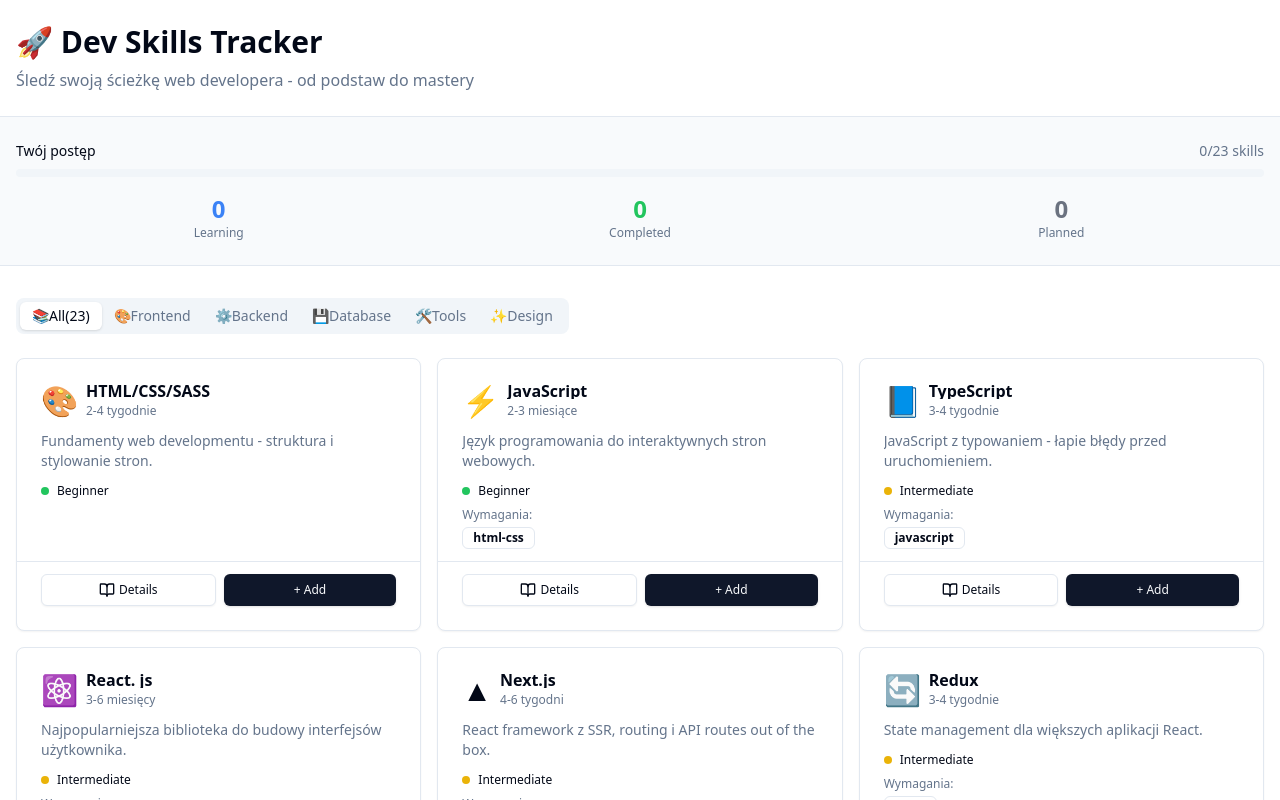
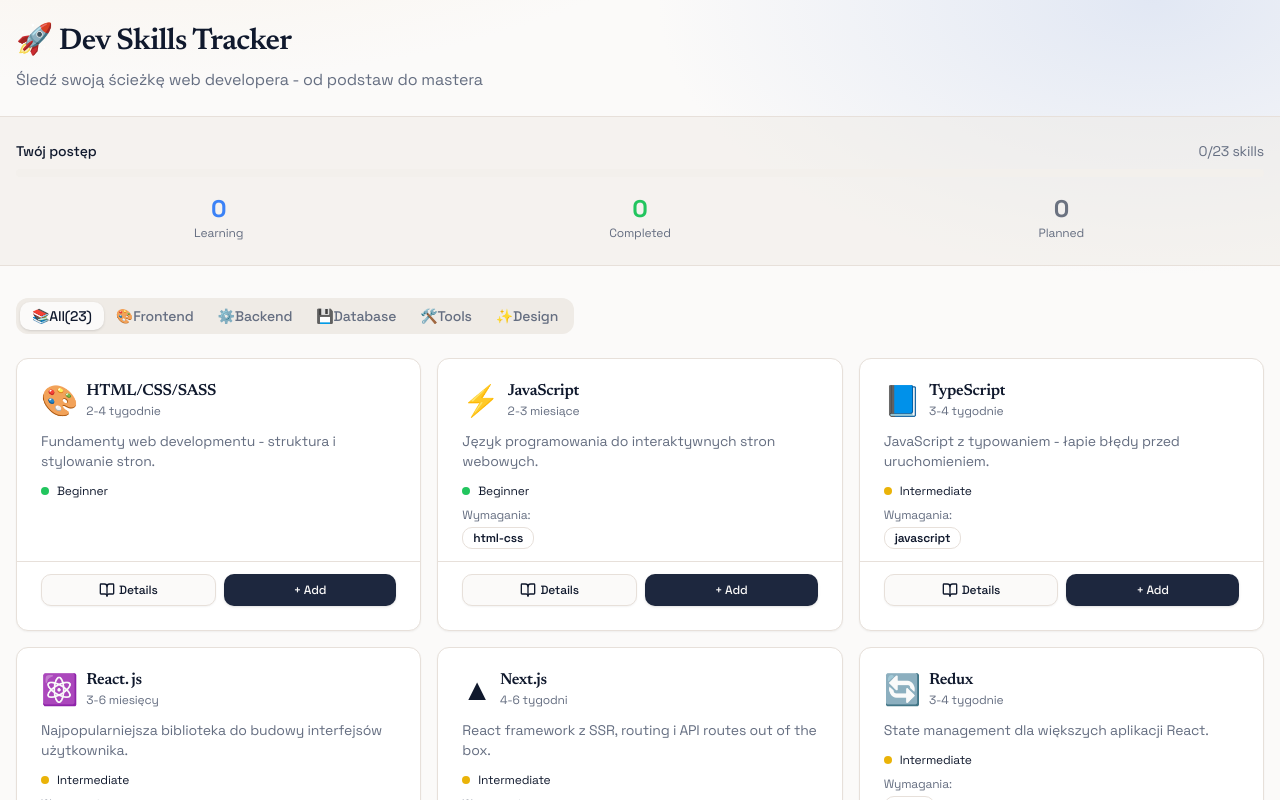
Before and after one commit to SilverStorm2/dev-skills-tracker, a React (Vite) app: page / in a window 1280 px wide. Shown: the top 800 px of the page. Built offline with nearby package versions, Linux system fonts and the light colour scheme.

Commit message:
docs: added some info about sources

```diff
--- a/index.html
+++ b/index.html
@@ -5,7 +5,7 @@
     <link rel="icon" type="image/svg+xml" href="/vite.svg" />
     <meta name="viewport" content="width=device-width, initial-scale=1.0" />
     <title>Dev Skills Tracker | Adepci IT 2025</title>
-    <meta name="description" content="Śledź swoją ścieżkę web developera - od podstaw do mastery" />
+    <meta name="description" content="Śledź swoją ścieżkę web developera - od podstaw do mastera" />
   </head>
   <body>
     <div id="root"></div>
--- a/src/App.tsx
+++ b/src/App.tsx
@@ -18,14 +18,14 @@
   const progress = getProgress()
 
   return (
-    <div className="min-h-screen bg-background">
+    <div className="min-h-screen bg-background page-glow">
       <header className="border-b">
         <div className="container mx-auto px-4 py-6">
           <h1 className="text-3xl font-bold mb-2">
             🚀 Dev Skills Tracker
           </h1>
           <p className="text-muted-foreground text-sm sm:text-base">
-            Śledź swoją ścieżkę web developera - od podstaw do mastery
+            Śledź swoją ścieżkę web developera - od podstaw do mastera
           </p>
         </div>
       </header>
--- a/src/data/skills.ts
+++ b/src/data/skills.ts
@@ -28,7 +28,11 @@
     prerequisites: [],
     resources: [
       { title: 'MDN Web Docs', url: 'https://developer.mozilla.org' },
-      { title: 'Kevin Powell (YouTube)', url: 'https://youtube.com/@KevinPowell' }
+      { title: 'Kevin Powell (YouTube)', url: 'https://youtube.com/@KevinPowell' },
+      { title: 'HTML Special Characters', url: 'https://www.html.am/reference/html-special-characters.cfm' },
+      { title: 'CodePen', url: 'https://codepen.io/' },
+      { title: 'Preprocesory CSS - wstęp do SASS/SCSS', url: 'https://www.rekinysukcesu.pl/blog/internet/preprocesory-css-po-co-mi-to-wstep-do-sass-scss' },
+      { title: 'VS Code CSS Docs', url: 'https://code.visualstudio.com/docs/languages/css' }
     ],
     yourTip: 'Zacznij od HTML, potem CSS, SASS na końcu. Flexbox i Grid to must-have!'
   },
@@ -43,7 +47,11 @@
     prerequisites: ['html-css'],
     resources: [
       { title: 'JavaScript.info', url: 'https://javascript.info' },
-      { title: 'FreeCodeCamp', url: 'https://freecodecamp.org' }
+      { title: 'FreeCodeCamp', url: 'https://freecodecamp.org' },
+      { title: 'Notatki z JavaScript Syntax', url: 'https://pktiuk.github.io/notatki_z_jezykow/Web%C3%B3wka%F0%9F%8C%8D/1_javascript_syntax/' },
+      { title: 'Promotic JS Statements', url: 'https://www.promotic.eu/pl/pmdoc/ScriptLangs/JavaScript/Statmn/GroupStatmn.htm' },
+      { title: 'JavaScript Tutorial (YouTube)', url: 'https://www.youtube.com/watch?v=4JoImVKwieY' },
+      { title: 'W3Schools JavaScript', url: 'https://www.w3schools.com/js/' }
     ],
     yourTip: 'ES6+ to standard.  Najpierw podstawy, potem asynchroniczność i DOM.'
   },
@@ -57,7 +65,11 @@
     learningTime: '3-4 tygodnie',
     prerequisites: ['javascript'],
     resources: [
-      { title: 'TypeScript Handbook', url: 'https://www.typescriptlang.org/docs/' }
+      { title: 'TypeScript Handbook', url: 'https://www.typescriptlang.org/docs/' },
+      { title: 'React + TypeScript', url: 'https://react.dev/learn/typescript' },
+      { title: 'TypeScript - przewodnik i zalety', url: 'https://seo-www.pl/blog/typescript-co-to-przewodnik-po-jezyku-i-jego-zaletach/' },
+      { title: 'W3Schools TypeScript', url: 'https://www.w3schools.com/typescript/typescript_intro.php' },
+      { title: 'VS Code TypeScript Tutorial', url: 'https://code.visualstudio.com/docs/typescript/typescript-tutorial' }
     ],
     yourTip: 'Na początku frustrujące, potem nie wyobrażasz sobie pracy bez tego!'
   },
@@ -71,7 +83,11 @@
     learningTime: '3-6 miesięcy',
     prerequisites: ['javascript'],
     resources: [
-      { title: 'React Docs', url: 'https://react.dev' }
+      { title: 'React Docs', url: 'https://react.dev' },
+      { title: 'React Tutorial (YouTube)', url: 'https://www.youtube.com/watch?v=DN73tm89cgU' },
+      { title: 'Zrozum React', url: 'https://zrozumreact.pl/' },
+      { title: 'React Native', url: 'https://reactnative.dev/' },
+      { title: 'W3Schools React', url: 'https://www.w3schools.com/REACT/DEFAULT.ASP' }
     ],
     yourTip: 'Hooks to przełom.  Zacznij od małych komponentów, potem state management.'
   },
@@ -85,7 +101,10 @@
     learningTime: '4-6 tygodni',
     prerequisites: ['react'],
     resources: [
-      { title: 'Next. js Learn', url: 'https://nextjs.org/learn' }
+      { title: 'Next. js Learn', url: 'https://nextjs.org/learn' },
+      { title: 'Next.js', url: 'https://nextjs.org/' },
+      { title: 'Next.js - wady i zalety', url: 'https://imakeable.com/nasz-blog/nextjs-co-to-za-framework-wady-i-zalety-tego-rozwiazania-technologicznego' },
+      { title: 'Vercel Next.js', url: 'https://vercel.com/frameworks/nextjs' }
     ],
     yourTip: 'Rozwiązuje 80% problemów Reacta. App Router to przyszłość!'
   },
@@ -99,7 +118,10 @@
     learningTime: '3-4 tygodnie',
     prerequisites: ['react'],
     resources: [
-      { title: 'Redux Toolkit', url: 'https://redux-toolkit.js.org/' }
+      { title: 'Redux Toolkit', url: 'https://redux-toolkit.js.org/' },
+      { title: 'Redux i React - czego nie robić', url: 'https://bulldogjob.pl/readme/redux-i-react-czego-nie-robic' },
+      { title: 'Redux krok po kroku', url: 'https://www.4spacje.pl/article/redux-krok-po-kroku-jak-zaczac-korzystac-z-tej-biblioteki' },
+      { title: 'Memoizacja selektorów', url: 'https://redux.js.org/usage/deriving-data-selectors#optimizing-selectors-with-memoization' }
     ],
     yourTip: 'Redux Toolkit znacznie upraszcza pracę.  Dla małych projektów może być overkill.'
   },
@@ -113,7 +135,11 @@
     learningTime: '1-2 tygodnie',
     prerequisites: ['html-css'],
     resources: [
-      { title: 'Tailwind Docs', url: 'https://tailwindcss.com' }
+      { title: 'Tailwind Docs', url: 'https://tailwindcss.com' },
+      { title: 'Podstawowy przewodnik po Tailwind CSS', url: 'https://www.droptica.pl/blog/podstawowy-przewodnik-po-tailwind-css-czym-jest-i-jak-go-uzywac/' },
+      { title: 'Tailwind CSS - przewodnik utility-first', url: 'https://seo-www.pl/blog/tailwind-css-co-to-jest-przewodnik-po-frameworku-utility-first/' },
+      { title: 'Tailwind CSS - nowoczesne stylowanie', url: 'https://devstockacademy.pl/blog/programowanie-i-technologie-webowe/tailwind-css-nowoczesne-podejscie-do-stylowania/?srsltid=AfmBOoohJwPRoXmmjMJq2YZxY3OIRM3Xuw5pNMXMuFexngXjPm0KGVz8' },
+      { title: 'Tailwind Flex', url: 'https://tailwindflex.com/' }
     ],
     yourTip: 'Początkowo długie class names dziwią, ale produktywność x10!'
   },
@@ -127,7 +153,13 @@
     learningTime: '1-2 tygodnie',
     prerequisites: ['html-css'],
     resources: [
-      { title: 'Bootstrap Docs', url: 'https://getbootstrap.com' }
+      { title: 'Bootstrap Docs', url: 'https://getbootstrap.com' },
+      { title: 'Bootstrap - przewodnik dla web developerów', url: 'https://seo-www.pl/blog/bootstrap-co-to-jest-przewodnik-dla-web-developerow/' },
+      { title: 'Bootstrap - definicja (cyberfolks)', url: 'https://cyberfolks.pl/slownik/bootstrap/' },
+      { title: 'Bootstrap GitHub', url: 'https://github.com/twbs/bootstrap' },
+      { title: 'W3Schools Bootstrap 5', url: 'https://www.w3schools.com/bootstrap5/bootstrap_get_started.php' },
+      { title: 'Bootstrap Tutorial (YouTube)', url: 'https://www.youtube.com/watch?v=Hgvx9hYlwe8' },
+      { title: 'Bootstrap - wprowadzenie', url: 'https://www.geotechnology.pl/blog/bootstrap/' }
     ],
     yourTip: 'Świetny na start, ale Tailwind daje więcej kontroli.'
   },
@@ -141,7 +173,13 @@
     learningTime: '2-3 tygodnie',
     prerequisites: ['javascript'],
     resources: [
-      { title: 'MDN Fetch API', url: 'https://developer.mozilla.org/en-US/docs/Web/API/Fetch_API' }
+      { title: 'MDN Fetch API', url: 'https://developer.mozilla.org/en-US/docs/Web/API/Fetch_API' },
+      { title: 'Praktyczne zastosowania API - przykłady', url: 'https://devstockacademy.pl/blog/narzedzia-i-automatyzacja/praktyczne-zastosowania-api-przyklady/?srsltid=AfmBOorg70ELk-P6YODKK1UzAvAtSLQ9cd_GHlk6EHjzeNuv-F6jDvNY' },
+      { title: 'JSONPlaceholder (mock REST API)', url: 'https://jsonplaceholder.typicode.com' },
+      { title: 'Open-Meteo API', url: 'https://api.open-meteo.com/v1/forecast' },
+      { title: 'Dog CEO API', url: 'https://dog.ceo/api' },
+      { title: 'CoinGecko API', url: 'https://api.coingecko.com/api/v3' },
+      { title: 'JokeAPI', url: 'https://v2.jokeapi.dev' }
     ],
     yourTip: 'async/await + try/catch to najczystszy sposób.  Promise to podstawa.'
   },
@@ -157,7 +195,11 @@
     learningTime: '2-3 miesiące',
     prerequisites: ['javascript'],
     resources: [
-      { title: 'Node. js Docs', url: 'https://nodejs.org' }
+      { title: 'Node. js Docs', url: 'https://nodejs.org' },
+      { title: 'Node.js - co jest i co można zbudować', url: 'https://www.droptica.pl/blog/nodejs-co-jest-i-co-mozna-zbudowac-przy-jego-pomocy/' },
+      { title: 'Node.js GitHub', url: 'https://github.com/nodejs/node' },
+      { title: 'VS Code Node.js Tutorial', url: 'https://code.visualstudio.com/docs/nodejs/nodejs-tutorial' },
+      { title: 'Node.js Releases', url: 'https://github.com/nodejs/node/releases' }
     ],
     yourTip: 'async/await to klucz. NPM to potęga ekosystemu.'
   },
@@ -171,7 +213,12 @@
     learningTime: '3-4 tygodnie',
     prerequisites: ['nodejs'],
     resources: [
-      { title: 'Express Docs', url: 'https://expressjs.com' }
+      { title: 'Express Docs', url: 'https://expressjs.com' },
+      { title: 'Express.js GitHub', url: 'https://github.com/expressjs/express' },
+      { title: 'Express.js - definicja (cyberfolks)', url: 'https://cyberfolks.pl/slownik/express-js/' },
+      { title: 'Express.js - przewodnik', url: 'https://seo-www.pl/blog/express-js-co-to-przewodnik-po-najpopularniejszym-frameworku-node/' },
+      { title: 'W3Schools Express.js', url: 'https://www.w3schools.com/nodejs/nodejs_express.asp' },
+      { title: 'Best Practices for Express Project Structure', url: 'https://dev.to/moibra/best-practices-for-structuring-an-expressjs-project-148i' }
     ],
     yourTip: 'Prosty i elastyczny. Middleware pattern to elegancja!'
   },
@@ -185,7 +232,12 @@
     learningTime: '3-4 tygodnie',
     prerequisites: ['typescript', 'nodejs'],
     resources: [
-      { title: 'TypeORM Docs', url: 'https://typeorm.io' }
+      { title: 'TypeORM Docs', url: 'https://typeorm.io' },
+      { title: 'TypeORM GitHub', url: 'https://github.com/typeorm/typeorm' },
+      { title: 'TypeORM - pierwsze kroki', url: 'https://fsgeek.pl/post/typeorm-pierwsze-kroki/' },
+      { title: 'TypeORM - dlaczego warto', url: 'https://boringowl.io/blog/typeorm-czym-jest-i-dlaczego-warto-go-uzywac-w-projektach-typescript' },
+      { title: 'TypeORM - ORM którego szukałam', url: 'https://solutionchaser.com/typeorm-orm-ktorego-szukalam-cale-zycie/' },
+      { title: 'TypeScript w praktyce (Droptica)', url: 'https://www.droptica.pl/blog/co-jest-typescript-i-dlaczego-sprawdzi-sie-w-twoich-projektach/' }
     ],
     yourTip: 'Entities i migrations - poznaj je dobrze!'
   },
@@ -201,7 +253,11 @@
     learningTime: '1-2 miesiące',
     prerequisites: [],
     resources: [
-      { title: 'MySQL Tutorial', url: 'https://www.mysqltutorial.org' }
+      { title: 'MySQL Tutorial', url: 'https://www.mysqltutorial.org' },
+      { title: 'Co to jest baza MySQL', url: 'https://progreso.pl/pl/pomoc/co-to-jest-baza-danych-mysql-i-dlaczego-jest-wazna-dla-strony-internetowej' },
+      { title: 'MySQL GitHub', url: 'https://github.com/mysql' },
+      { title: 'MySQL Tutorial (YouTube)', url: 'https://www.youtube.com/watch?v=Pk5gizIi0ws' },
+      { title: 'Create TABLE w SQL', url: 'https://informatyk.pro/create-table-tworzenie-tabel-w-sql-kurs-sql/' }
     ],
     yourTip: 'SQL to fundamenty. JOIN, indeksy i normalizacja - to musisz znać!'
   },
@@ -215,7 +271,13 @@
     learningTime: '2-3 tygodnie',
     prerequisites: [],
     resources: [
-      { title: 'Supabase Docs', url: 'https://supabase.com/docs' }
+      { title: 'Supabase Docs', url: 'https://supabase.com/docs' },
+      { title: 'Supabase', url: 'https://supabase.com/' },
+      { title: 'Supabase on Vercel Marketplace', url: 'https://vercel.com/marketplace/supabase' },
+      { title: 'Supabase GitHub', url: 'https://github.com/supabase' },
+      { title: 'Supabase - artykuły (Boring Owl)', url: 'https://boringowl.io/tag/supabase' },
+      { title: 'Supabase Tutorial (YouTube)', url: 'https://www.youtube.com/watch?v=VaCnLx_UMjk' },
+      { title: 'Supabase Full Guide (YouTube)', url: 'https://www.youtube.com/watch?v=kyphLGnSz6Q' }
     ],
     yourTip: 'Fastest way to backend!  Świetne do prototypów i MVP.'
   },
@@ -231,7 +293,12 @@
     learningTime: '2-3 tygodnie',
     prerequisites: [],
     resources: [
-      { title: 'Git Book', url: 'https://git-scm.com/book' }
+      { title: 'Git Book', url: 'https://git-scm.com/book' },
+      { title: 'Git Tutorial (YouTube)', url: 'https://www.youtube.com/watch?v=j-EhgAi-u-Y' },
+      { title: 'Atlassian Git Tutorials', url: 'https://www.atlassian.com/pl/git/tutorials/what-is-git' },
+      { title: 'Git i GitHub - wprowadzenie', url: 'https://cyberfolks.pl/blog/git-a-github-wprowadzenie-i-konfiguracja/' },
+      { title: 'Vercel Git Docs', url: 'https://vercel.com/docs/git' },
+      { title: 'Codecademy Learn Git', url: 'https://www.codecademy.com/learn/learn-git' }
     ],
     yourTip: 'commit, push, pull, branch, merge - te 5 komend na start wystarczy!'
   },
@@ -245,7 +312,11 @@
     learningTime: '1-2 tygodnie',
     prerequisites: ['git'],
     resources: [
-      { title: 'GitHub Skills', url: 'https://skills.github.com' }
+      { title: 'GitHub Skills', url: 'https://skills.github.com' },
+      { title: 'GitHub', url: 'https://github.com/' },
+      { title: 'GitHub Copilot', url: 'https://github.com/copilot' },
+      { title: 'VS Code GitHub Docs', url: 'https://code.visualstudio.com/docs/sourcecontrol/github' },
+      { title: 'GitHub YouTube', url: 'https://www.youtube.com/github' }
     ],
     yourTip: 'Pull Requests, Issues, Actions - to twoje narzędzia pracy zespołowej.'
   },
@@ -259,7 +330,12 @@
     learningTime: '1 tydzień',
     prerequisites: ['nodejs'],
     resources: [
-      { title: 'NPM Docs', url: 'https://docs.npmjs.com' }
+      { title: 'NPM Docs', url: 'https://docs.npmjs.com' },
+      { title: 'How to Create an NPM Library', url: 'https://www.freecodecamp.org/news/how-to-create-an-npm-library/' },
+      { title: 'npm install (CLI)', url: 'https://docs.npmjs.com/cli/v9/commands/npm-install' },
+      { title: 'NPM - artykuły (Boring Owl)', url: 'https://boringowl.io/tag/npm' },
+      { title: 'Node/ES6 (kursjs.pl)', url: 'https://kursjs.pl/kurs/es6/node' },
+      { title: 'Co to jest NPM?', url: 'https://zacznijprogramowac.net/slowniczek-javascript/co-to-jest-npm/' }
     ],
     yourTip: 'npm install to podstawa. package.json to twój manifest projektu.'
   },
@@ -273,7 +349,11 @@
     learningTime: '3-5 dni',
     prerequisites: ['npm'],
     resources: [
-      { title: 'Yarn Docs', url: 'https://yarnpkg.com' }
+      { title: 'Yarn Docs', url: 'https://yarnpkg.com' },
+      { title: 'Yarn (npm)', url: 'https://www.npmjs.com/package/yarn' },
+      { title: 'Yarn - artykuły (Boring Owl)', url: 'https://boringowl.io/tag/yarn' },
+      { title: 'Co to jest Yarn?', url: 'https://howtointerview.pl/definicje/co-to-jest-yarn/11673/' },
+      { title: 'Analiza porównawcza menadżerów pakietów JavaScript – yarn oraz NPM', url: 'https://yadda.icm.edu.pl/baztech/element/bwmeta1.element.baztech-c0b36e36-17e0-4bf4-bae4-ac79822dcd72' }
     ],
     yourTip: 'Workspaces to killer feature dla monorepo.'
   },
@@ -287,7 +367,11 @@
     learningTime: '1 tydzień',
     prerequisites: [],
     resources: [
-      { title: 'VS Code Docs', url: 'https://code.visualstudio.com/docs' }
+      { title: 'VS Code Docs', url: 'https://code.visualstudio.com/docs' },
+      { title: 'VS Code Marketplace', url: 'https://marketplace.visualstudio.com/vscode' },
+      { title: 'Złośliwe wtyczki w VS Code', url: 'https://sekurak.pl/nie-tylko-przegladarki-zlosliwe-wtyczki-w-visual-studio-code/' },
+      { title: 'VS Code - Getting Started (YouTube)', url: 'https://www.youtube.com/watch?v=EUJlVYggR1Y' },
+      { title: 'VS Code GitHub', url: 'https://github.com/microsoft/vscode' }
     ],
     yourTip: 'Extensions:  ESLint, Prettier, GitLens, Auto Rename Tag - game changers!'
   },
@@ -301,7 +385,8 @@
     learningTime: '1-2 tygodnie',
     prerequisites: [],
     resources: [
-      { title: 'WebStorm Docs', url: 'https://www.jetbrains.com/webstorm' }
+      { title: 'WebStorm Docs', url: 'https://www.jetbrains.com/webstorm' },
+      { title: 'WebStorm - jak wykorzystać możliwości', url: 'https://boringowl.io/blog/jak-maksymalnie-wykorzystac-mozliwosci-webstorm-w-tworzeniu-aplikacji-webowych' }
     ],
     yourTip: 'Płatne, ale refactoring i debugging są na wyższym poziomie.'
   },
--- a/src/index.css
+++ b/src/index.css
@@ -1,51 +1,53 @@
+@import url('https://fonts.googleapis.com/css2?family=Space+Grotesk:wght@400;500;600;700&family=Newsreader:opsz,wght@6..72,400;6..72,600&display=swap');
+
 @tailwind base;
 @tailwind components;
 @tailwind utilities;
 
 @layer base {
   :root {
-    --background: 0 0% 100%;
-    --foreground: 222.2 84% 4.9%;
+    --background: 30 25% 98%;
+    --foreground: 222 47% 12%;
     --card: 0 0% 100%;
-    --card-foreground: 222.2 84% 4.9%;
+    --card-foreground: 222 47% 12%;
     --popover: 0 0% 100%;
-    --popover-foreground: 222.2 84% 4.9%;
-    --primary: 222.2 47.4% 11.2%;
-    --primary-foreground: 210 40% 98%;
-    --secondary: 210 40% 96.1%;
-    --secondary-foreground: 222.2 47.4% 11.2%;
-    --muted: 210 40% 96.1%;
-    --muted-foreground: 215.4 16.3% 46.9%;
-    --accent: 210 40% 96.1%;
-    --accent-foreground: 222.2 47.4% 11.2%;
-    --destructive: 0 84.2% 60.2%;
-    --destructive-foreground: 210 40% 98%;
-    --border: 214.3 31.8% 91.4%;
-    --input: 214.3 31.8% 91.4%;
-    --ring: 222.2 84% 4.9%;
-    --radius: 0.5rem;
+    --popover-foreground: 222 47% 12%;
+    --primary: 222 36% 18%;
+    --primary-foreground: 30 25% 98%;
+    --secondary: 30 24% 94%;
+    --secondary-foreground: 222 36% 18%;
+    --muted: 30 22% 92%;
+    --muted-foreground: 220 12% 45%;
+    --accent: 35 30% 90%;
+    --accent-foreground: 222 36% 18%;
+    --destructive: 0 72% 52%;
+    --destructive-foreground: 30 25% 98%;
+    --border: 30 20% 88%;
+    --input: 30 20% 88%;
+    --ring: 222 36% 18%;
+    --radius: 0.75rem;
   }
 
   .dark {
-    --background: 222.2 84% 4.9%;
-    --foreground: 210 40% 98%;
-    --card: 222.2 84% 4.9%;
-    --card-foreground: 210 40% 98%;
-    --popover: 222.2 84% 4.9%;
-    --popover-foreground: 210 40% 98%;
-    --primary: 210 40% 98%;
-    --primary-foreground: 222.2 47.4% 11.2%;
-    --secondary: 217.2 32.6% 17.5%;
-    --secondary-foreground: 210 40% 98%;
-    --muted: 217.2 32.6% 17.5%;
-    --muted-foreground: 215 20.2% 65.1%;
-    --accent: 217.2 32.6% 17.5%;
-    --accent-foreground: 210 40% 98%;
-    --destructive: 0 62.8% 30.6%;
-    --destructive-foreground: 210 40% 98%;
-    --border: 217.2 32.6% 17.5%;
-    --input: 217.2 32.6% 17.5%;
-    --ring: 212.7 26.8% 83.9%;
+    --background: 222 28% 8%;
+    --foreground: 30 18% 92%;
+    --card: 222 28% 10%;
+    --card-foreground: 30 18% 92%;
+    --popover: 222 28% 10%;
+    --popover-foreground: 30 18% 92%;
+    --primary: 30 18% 92%;
+    --primary-foreground: 222 36% 18%;
+    --secondary: 222 20% 16%;
+    --secondary-foreground: 30 18% 92%;
+    --muted: 222 20% 16%;
+    --muted-foreground: 30 10% 65%;
+    --accent: 220 24% 18%;
+    --accent-foreground: 30 18% 92%;
+    --destructive: 0 62% 38%;
+    --destructive-foreground: 30 18% 92%;
+    --border: 222 20% 16%;
+    --input: 222 20% 16%;
+    --ring: 30 18% 92%;
   }
 }
 
@@ -55,5 +57,20 @@
   }
   body {
     @apply bg-background text-foreground;
+    font-family: "Space Grotesk", "Segoe UI", sans-serif;
+    letter-spacing: -0.01em;
+  }
+
+  h1, h2, h3 {
+    font-family: "Newsreader", "Times New Roman", serif;
+    letter-spacing: -0.02em;
   }
 }
+
+@layer components {
+  .page-glow {
+    background:
+      radial-gradient(1200px 600px at 10% -10%, hsl(35 60% 92%), transparent 60%),
+      radial-gradient(900px 500px at 90% 0%, hsl(220 45% 92%), transparent 55%);
+  }
+}
```
